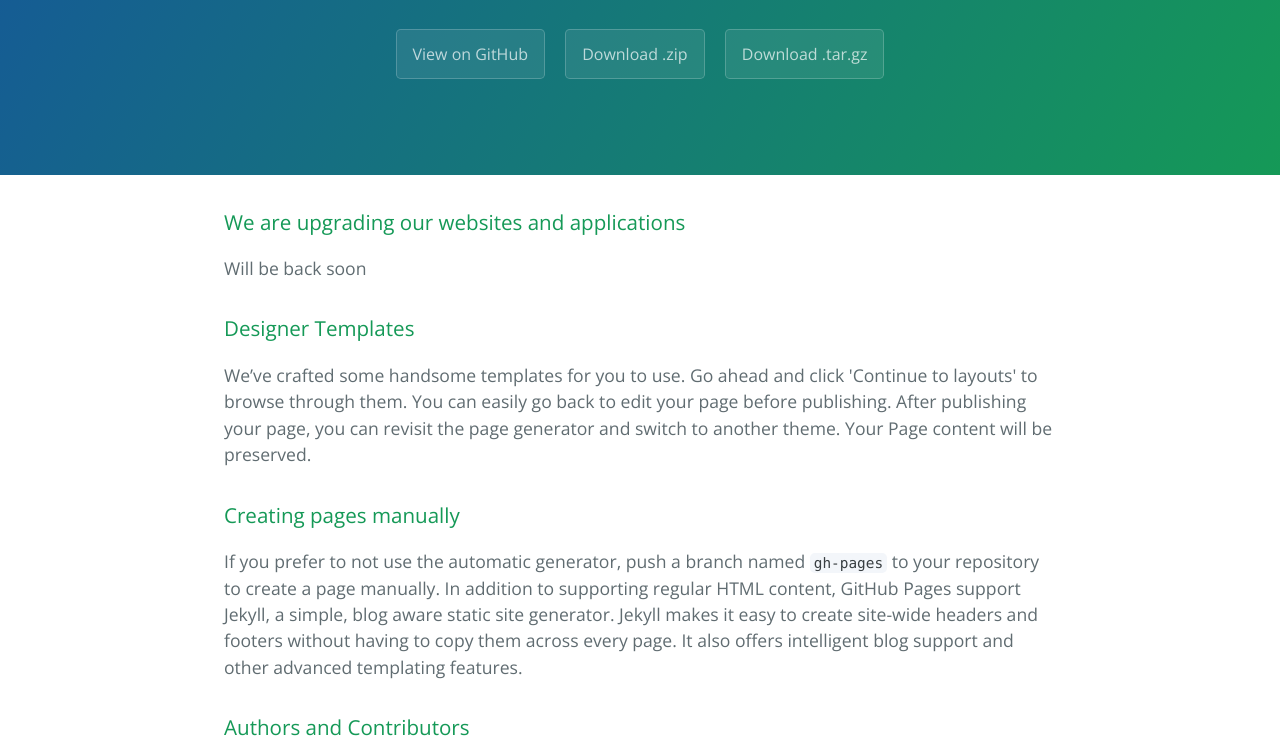
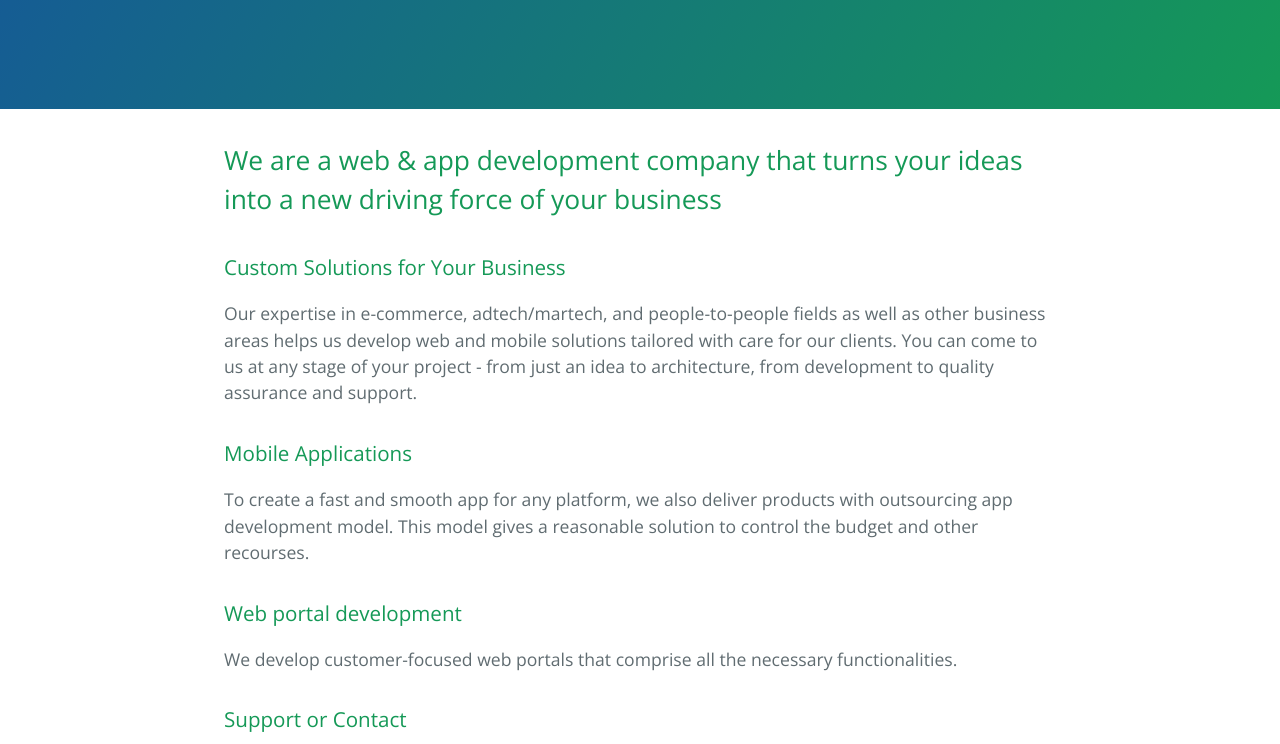
Before and after one commit to WebPieApps/webapp, a plain HTML site: page index.html in a window 1280 px wide. Shown: the part 208-952 px from the top of the page. Drawn offline with nearby package versions, Linux system fonts and the light colour scheme.

Commit message:
Update index.html

```diff
--- a/index.html
+++ b/index.html
@@ -2,7 +2,7 @@
 <html lang="en-us">
   <head>
     <meta charset="UTF-8">
-    <title>Webtechpie app by WebPieApps</title>
+    <title>Webtechpie | The smart web solutions</title>
     <meta name="viewport" content="width=device-width, initial-scale=1">
     <link rel="stylesheet" type="text/css" href="stylesheets/normalize.css" media="screen">
     <link href='https://fonts.googleapis.com/css?family=Open+Sans:400,700' rel='stylesheet' type='text/css'>
@@ -13,27 +13,26 @@
     <section class="page-header">
       <h1 class="project-name">Webtechpie app</h1>
       <h2 class="project-tagline">The smart web solutions</h2>
-      <a href="https://github.com/WebPieApps/webapp" class="btn">View on GitHub</a>
+      <!-- <a href="https://github.com/WebPieApps/webapp" class="btn">View on GitHub</a>
       <a href="https://github.com/WebPieApps/webapp/zipball/master" class="btn">Download .zip</a>
-      <a href="https://github.com/WebPieApps/webapp/tarball/master" class="btn">Download .tar.gz</a>
+      <a href="https://github.com/WebPieApps/webapp/tarball/master" class="btn">Download .tar.gz</a> -->
     </section>
 
     <section class="main-content">
-      <h3>
-<a id="we-are-upgrading-our-websites-and-applications" class="anchor" href="#we-are-upgrading-our-websites-and-applications" aria-hidden="true"><span aria-hidden="true" class="octicon octicon-link"></span></a>We are upgrading our websites and applications</h3>
-<p>Will be back soon</p>
+
+<h2>We are a web & app development company that turns your ideas into a new driving force of your business</h2>
 <h3>
-<a id="designer-templates" class="anchor" href="#designer-templates" aria-hidden="true"><span aria-hidden="true" class="octicon octicon-link"></span></a>Designer Templates</h3>
-<p>We’ve crafted some handsome templates for you to use. Go ahead and click 'Continue to layouts' to browse through them. You can easily go back to edit your page before publishing. After publishing your page, you can revisit the page generator and switch to another theme. Your Page content will be preserved.</p>
+<a id="designer-templates" class="anchor" href="#designer-templates" aria-hidden="true"><span aria-hidden="true" class="octicon octicon-link"></span></a>Custom Solutions for Your Business</h3>
+<p>Our expertise in e-commerce, adtech/martech, and people-to-people fields as well as other business areas helps us develop web and mobile solutions tailored with care for our clients. You can come to us at any stage of your project - from just an idea to architecture, from development to quality assurance and support.</p>
 <h3>
-<a id="creating-pages-manually" class="anchor" href="#creating-pages-manually" aria-hidden="true"><span aria-hidden="true" class="octicon octicon-link"></span></a>Creating pages manually</h3>
-<p>If you prefer to not use the automatic generator, push a branch named <code>gh-pages</code> to your repository to create a page manually. In addition to supporting regular HTML content, GitHub Pages support Jekyll, a simple, blog aware static site generator. Jekyll makes it easy to create site-wide headers and footers without having to copy them across every page. It also offers intelligent blog support and other advanced templating features.</p>
+<a id="creating-pages-manually" class="anchor" href="#creating-pages-manually" aria-hidden="true"><span aria-hidden="true" class="octicon octicon-link"></span></a>Mobile Applications</h3>
+<p>To create a fast and smooth app for any platform, we also deliver products with outsourcing app development model. This model gives a reasonable solution to control the budget and other recourses.</p>
 <h3>
-<a id="authors-and-contributors" class="anchor" href="#authors-and-contributors" aria-hidden="true"><span aria-hidden="true" class="octicon octicon-link"></span></a>Authors and Contributors</h3>
-<p>You can @mention a GitHub username to generate a link to their profile. The resulting <code>&lt;a&gt;</code> element will link to the contributor’s GitHub Profile. For example: In 2007, Chris Wanstrath (<a class="user-mention" data-hovercard-type="user" data-hovercard-url="/users/defunkt/hovercard" data-octo-click="hovercard-link-click" data-octo-dimensions="link_type:self" href="https://github.com/defunkt">@defunkt</a>), PJ Hyett (<a class="user-mention" data-hovercard-type="user" data-hovercard-url="/users/pjhyett/hovercard" data-octo-click="hovercard-link-click" data-octo-dimensions="link_type:self" href="https://github.com/pjhyett">@pjhyett</a>), and Tom Preston-Werner (<a class="user-mention" data-hovercard-type="user" data-hovercard-url="/users/mojombo/hovercard" data-octo-click="hovercard-link-click" data-octo-dimensions="link_type:self" href="https://github.com/mojombo">@mojombo</a>) founded GitHub.</p>
+<a id="authors-and-contributors" class="anchor" href="#authors-and-contributors" aria-hidden="true"><span aria-hidden="true" class="octicon octicon-link"></span></a>Web portal development</h3>
+<p>We develop customer-focused web portals that comprise all the necessary functionalities.</p>
 <h3>
 <a id="support-or-contact" class="anchor" href="#support-or-contact" aria-hidden="true"><span aria-hidden="true" class="octicon octicon-link"></span></a>Support or Contact</h3>
-<p>Having trouble with Pages? Check out our <a href="https://help.github.com/pages">documentation</a> or <a href="https://github.com/contact">contact support</a> and we’ll help you sort it out.</p>
+<p>Send your requirement here <a href="mailto:webtechpie@gmail.com">query email</a> and we’ll get back you sortly.</p>
 
       <footer class="site-footer">
         <span class="site-footer-owner"><a href="https://github.com/WebPieApps/webapp">Webtechpie app</a> is maintained by <a href="https://github.com/WebPieApps">WebPieApps</a>.</span>
```
